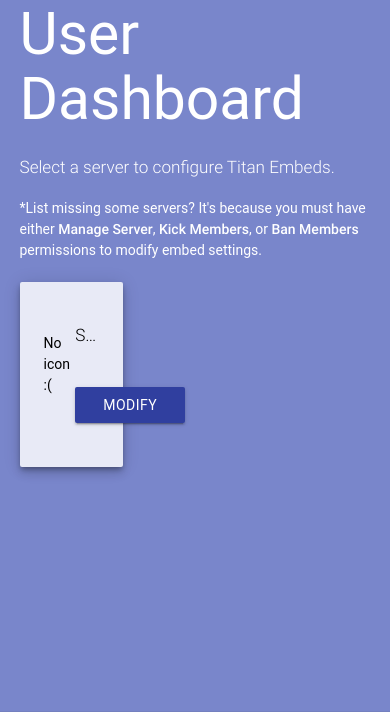
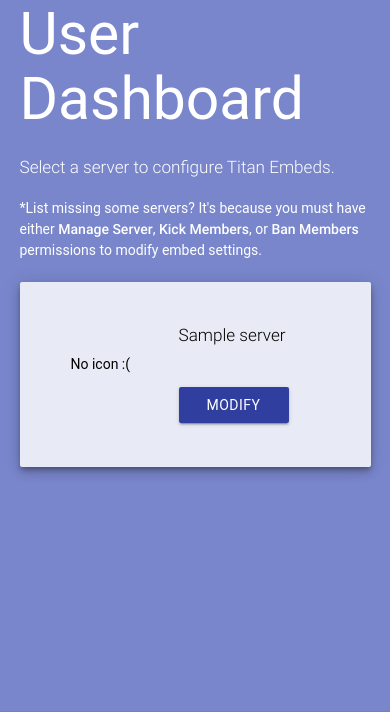
Before and after one commit to TitanEmbeds/Titan, a Flask app: template titanembeds/templates/dashboard.html.j2 in a window 390 px wide. Shown: the part 83-795 px from the top of the page. Run offline with Flask 2, Linux system fonts and the light colour scheme; the template is opened without the code that fills it: most values are stand-ins (such as "Sample title", 1, 10 or a date in 2020); parts of the project's set-up code (start-up, migrations or seed data) failed here and were passed over; some libraries are stand-ins or nearby versions; some web fonts are replaced.

Commit message:
Fixed mobile layout of dashboard cards

```diff
--- a/titanembeds/templates/dashboard.html.j2
+++ b/titanembeds/templates/dashboard.html.j2
@@ -7,10 +7,10 @@
 <p>*List missing some servers? It's because you must have either <strong>Manage Server</strong>, <strong>Kick Members</strong>, or <strong>Ban Members</strong> permissions to modify embed settings.</p>
 <div class="row">
   {% for server in servers %}
-  <div class="col s4">
+  <div class="col l4 m6 s12">
     <div class="card-panel indigo lighten-5 z-depth-3 hoverable">
       <div class="row valign-wrapper">
-        <div class="col s5">
+        <div class="col s3">
           {% if server.icon %}
           <img src="{{ icon_generate(server.id, server.icon) }}" alt="" class="circle responsive-img">
           {% else %}
```
